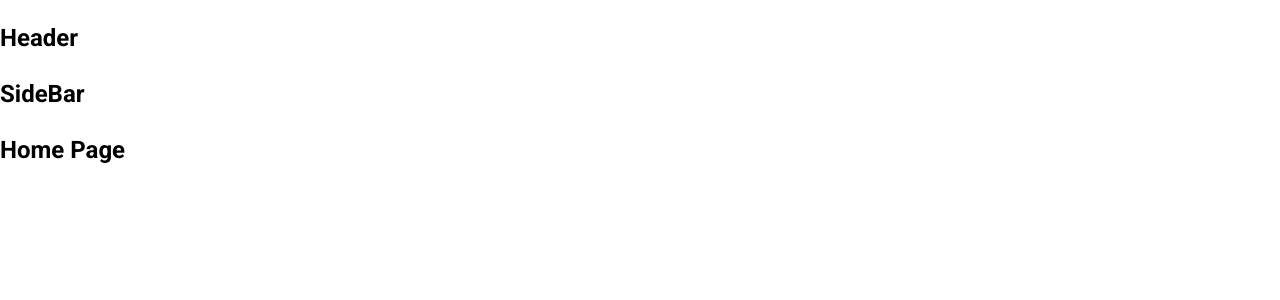
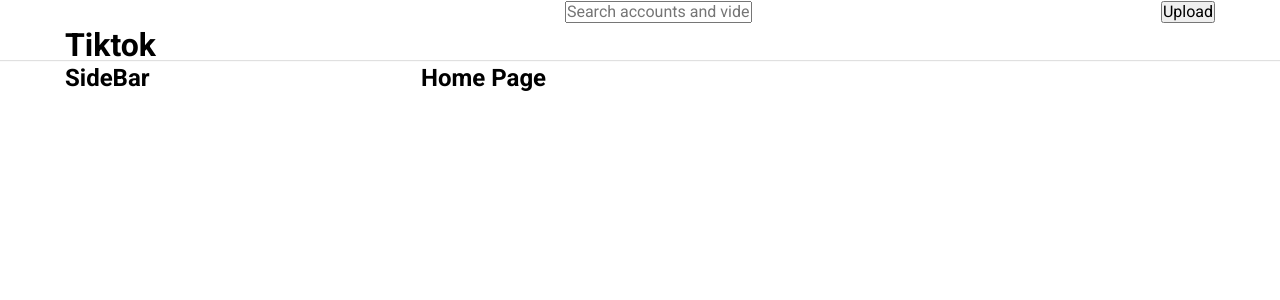
Before and after one commit to Cuong1529/tiktok, a React (Create React App) app: page / in a window 1280 px wide. Shown: the top 300 px of the page. Built offline with nearby package versions, Linux system fonts and the light colour scheme.

Commit message:
build default layout frame

```diff
--- a/package.json
+++ b/package.json
@@ -6,6 +6,7 @@
     "@testing-library/jest-dom": "^5.16.4",
     "@testing-library/react": "^13.3.0",
     "@testing-library/user-event": "^13.5.0",
+    "classnames": "^2.3.1",
     "customize-cra": "^1.0.0",
     "normalize.css": "^8.0.1",
     "react": "^18.1.0",
--- a/src/App.js
+++ b/src/App.js
@@ -2,8 +2,6 @@
 import { BrowserRouter as Router, Routes, Route } from 'react-router-dom'
 import { publicRoutes } from '../src/routes'
 import DefaultLayout from '../src/components/Layout/DefaultLayout';
-import HeaderOnly from '../src/components/Layout/HeaderOnly';
-
 
 function App() {
   return (
--- a/src/components/GlobalStyles/GlobalStyles.scss
+++ b/src/components/GlobalStyles/GlobalStyles.scss
@@ -3,8 +3,14 @@
 
 :root {
     --primary: #fe2c55;
+
+    --default-layout-header-height: 60px;
+    --default-layout-width: 1150px;
+    --default-side-bar-width: 356px;
 }
 * {
+    margin: 0;
+    padding: 0;
     box-sizing: border-box;
 }
 
--- /dev/null
+++ b/src/components/Layout/DefaultLayout/DefaultLayout.module.scss
@@ -0,0 +1,13 @@
+.wrapper {
+    display: flex;
+    flex-direction: column;
+    align-items: center;
+}
+
+.container {
+    width: var(--default-layout-width, 1150px);
+    display: flex;
+}
+.content {
+    flex: 1;
+}
--- /dev/null
+++ b/src/components/Layout/DefaultLayout/SideBar/SideBar.module.scss
@@ -0,0 +1,3 @@
+.wrapper {
+    width: var(--default-side-bar-width, 356px);
+}
--- a/src/components/Layout/DefaultLayout/SideBar/index.js
+++ b/src/components/Layout/DefaultLayout/SideBar/index.js
@@ -1,5 +1,14 @@
+import classNames from 'classnames/bind'
+import styles from './SideBar.module.scss'
+
+const cx = classNames.bind(styles)
+
 function SideBar() {
-    return (<h2>SideBar</h2>);
+    return (
+        <aside className={cx('wrapper')}>
+            <h2>SideBar</h2>
+        </aside>
+    );
 }
 
 export default SideBar;
--- a/src/components/Layout/DefaultLayout/index.js
+++ b/src/components/Layout/DefaultLayout/index.js
@@ -1,16 +1,22 @@
 import Header from "../components/Header";
 import SideBar from "../DefaultLayout/SideBar";
+import styles from './DefaultLayout.module.scss'
+import classNames from 'classnames/bind'
+
+const cx = classNames.bind(styles);
 
 function DefaultLayout({ children }) {
-    return (<div>
-        <Header />
-        <div className="container">
-            {<SideBar />}
-            <div className="content">
-                {children}
+    return (
+        <div className={cx('wrapper')}>
+            <Header />
+            <div className={cx('container')}>
+                <SideBar />
+                <div className={cx('content')}>
+                    {children}
+                </div>
             </div>
         </div>
-    </div>);
+    );
 }
 
 export default DefaultLayout;
--- a/src/components/Layout/HeaderOnly/index.js
+++ b/src/components/Layout/HeaderOnly/index.js
@@ -1,6 +1,6 @@
 import Header from "../components/Header";
 
-function DefaultLayout({ children }) {
+function HeaderOnly({ children }) {
     return (<div>
         <Header />
         <div className="container">
@@ -11,4 +11,4 @@
     </div>);
 }
 
-export default DefaultLayout;
+export default HeaderOnly;
--- /dev/null
+++ b/src/components/Layout/components/Header/Header.module.scss
@@ -0,0 +1,15 @@
+.wrapper {
+    height: var(--default-layout-header-height, 60px);
+    box-shadow: 0px 1px 1px rgb(0 0 0 / 12%);
+    display: flex;
+    justify-content: center;
+    text-align: center;
+    width: 100%;
+}
+
+.inner {
+    height: 100%;
+    width: var(--default-layout-width, 1150px);
+    display: flex;
+    justify-content: space-between;
+}
--- a/src/components/Layout/components/Header/index.js
+++ b/src/components/Layout/components/Header/index.js
@@ -1,5 +1,24 @@
+import styles from './Header.module.scss'
+import classNames from 'classnames/bind';
+
+const cx = classNames.bind(styles);
+
 function Header() {
-    return (<h2>Header</h2>);
+    return (
+        <header className={cx('wrapper')}>
+            <div className={cx('inner')}>
+                <div className={cx('logo')}>
+                    <h1>Tiktok</h1>
+                </div>
+                <div className={cx('search')}>
+                    <input placeholder='Search accounts and videos'/>
+                </div>
+                <div className={cx('upload')}>
+                    <button>Upload</button>
+                </div>
+            </div>
+        </header>
+    )
 }
 
 export default Header;
```
Also changed, not shown: 1 other file (tests, documents, lock files or other folders).
